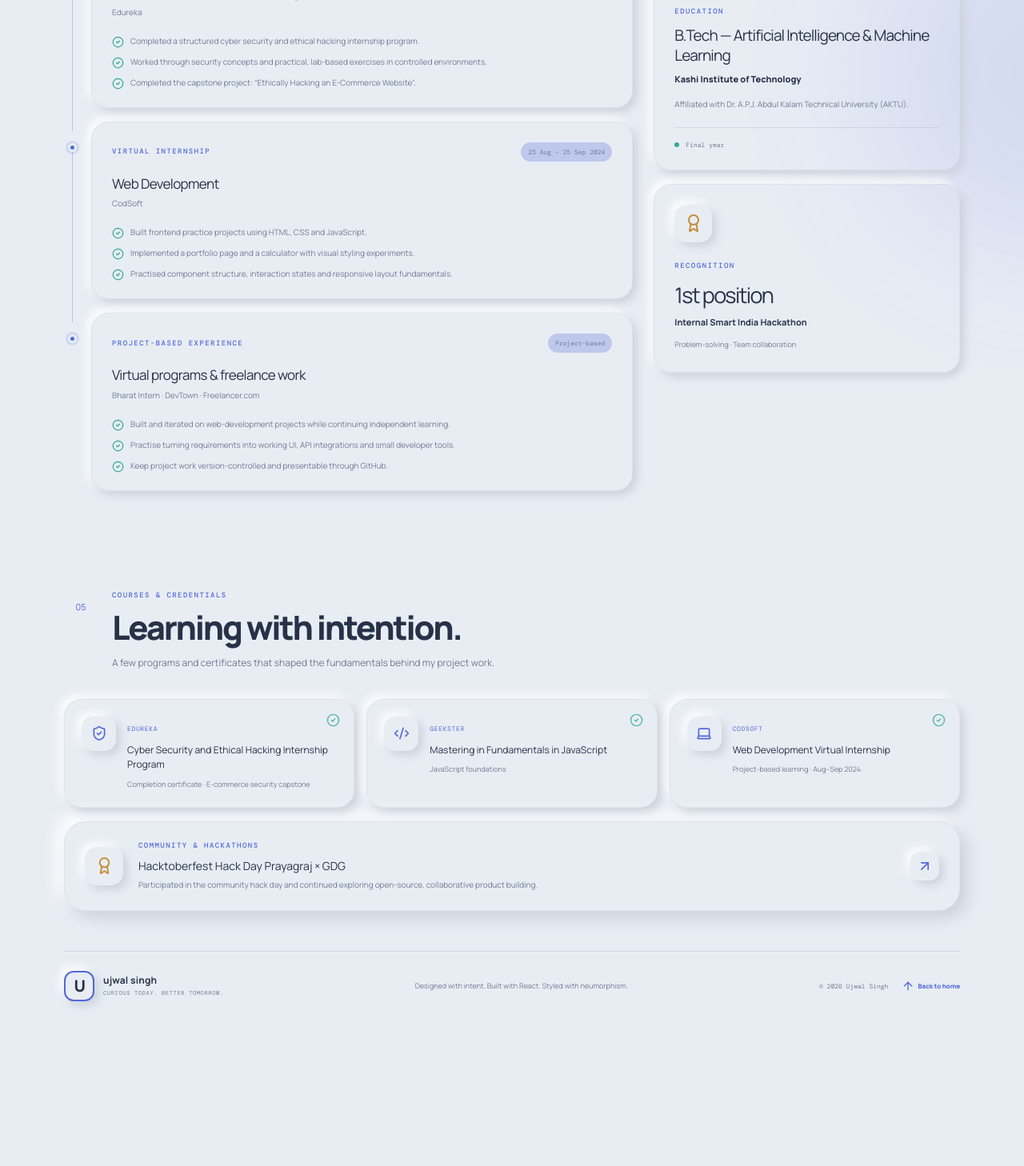
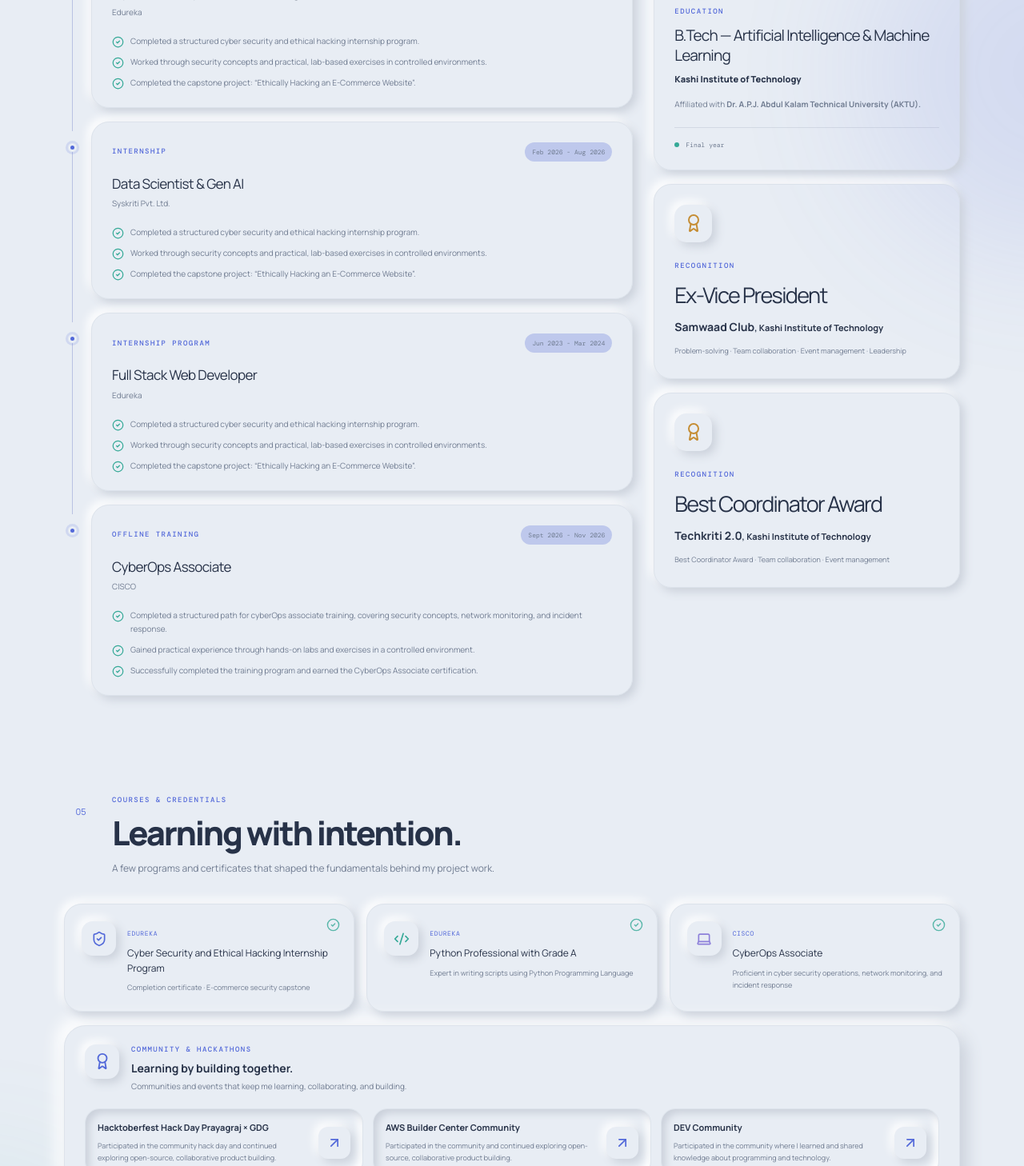
Before and after one commit to coderujwal3/Portfolio, a React (Vite) app: page /experience in a window 1280 px wide. Shown: the part 400-1858 px from the top of the page at 80% size. Before the commit the page ends 1683 px from the top, so only its background shows below. Built offline with nearby package versions, Linux system fonts and the light colour scheme.

Commit message:
Updated: Experience Page

```diff
--- a/src/components/sections/CredentialsSection.jsx
+++ b/src/components/sections/CredentialsSection.jsx
@@ -1,28 +1,128 @@
-import { ArrowUpRight, Award, CheckCircle2 } from 'lucide-react';
-import { credentials } from '../../data/portfolio.js';
-import NeoCard from '../ui/NeoCard.jsx';
-import SectionHeading from '../ui/SectionHeading.jsx';
+import { ArrowUpRight, Award, CheckCircle2 } from "lucide-react";
+import { credentials } from "../../data/portfolio.js";
+import NeoCard from "../ui/NeoCard.jsx";
+import SectionHeading from "../ui/SectionHeading.jsx";
 
 export default function CredentialsSection() {
   return (
-    <section className="relative z-[1] mx-auto w-[min(1120px,calc(100%-72px))] pt-[74px] pb-[50px] max-[1000px]:w-[min(100%-54px,900px)] max-[720px]:w-[calc(100%-36px)] max-[720px]:pt-[54px] max-[720px]:pb-[35px] max-[420px]:w-[calc(100%-28px)]">
-      <SectionHeading index="05" eyebrow="COURSES & CREDENTIALS" title="Learning with intention." description="A few programs and certificates that shaped the fundamentals behind my project work." />
+    <section className="relative z-1 mx-auto w-[min(1120px,calc(100%-72px))] pt-[74px] pb-[50px] max-[1000px]:w-[min(100%-54px,900px)] max-[720px]:w-[calc(100%-36px)] max-[720px]:pt-[54px] max-[720px]:pb-[35px] max-[420px]:w-[calc(100%-28px)]">
+      <SectionHeading
+        index="05"
+        eyebrow="COURSES & CREDENTIALS"
+        title="Learning with intention."
+        description="A few programs and certificates that shaped the fundamentals behind my project work."
+      />
       <div className="grid grid-cols-[repeat(3,minmax(0,1fr))] gap-[15px] max-[1000px]:grid-cols-1">
         {credentials.map((credential, index) => {
           const Icon = credential.icon;
           return (
-            <NeoCard className="relative flex items-start gap-[14px] p-[21px] max-[1000px]:min-h-[104px] max-[720px]:p-[18px]" key={credential.name}>
-              <div className={`grid h-[43px] w-[43px] shrink-0 place-items-center rounded-[14px] text-[var(--accent)] shadow-[var(--shadow-soft)] ${index === 1 ? 'text-[#35a997]' : ''} ${index === 2 ? 'text-[#8d80da]' : ''}`}><Icon size={20} /></div>
-              <div><span className="font-dm-mono text-[8px] uppercase tracking-[0.08em] text-[var(--accent)]">{credential.issuer}</span><h3 className="mt-[9px] mb-[7px] text-[12px] leading-[1.55]">{credential.name}</h3><p className="m-0 text-[9px] leading-[1.7] text-[var(--muted)]">{credential.note}</p></div>
-              <span className="absolute top-[17px] right-[17px] text-[#35a997] opacity-80"><CheckCircle2 size={17} /></span>
+            <NeoCard
+              className="relative flex items-start gap-[14px] p-[21px] max-[1000px]:min-h-[104px] max-[720px]:p-[18px]"
+              key={credential.name}
+            >
+              <div
+                className={`grid h-10.75 w-10.75 shrink-0 place-items-center rounded-[14px] text-(--accent) shadow-(--shadow-soft) ${index === 1 ? "text-[#35a997]" : ""} ${index === 2 ? "text-[#8d80da]" : ""}`}
+              >
+                <Icon size={20} />
+              </div>
+              <div>
+                <span className="font-dm-mono text-[8px] uppercase tracking-[0.08em] text-(--accent)">
+                  {credential.issuer}
+                </span>
+                <h3 className="mt-1.75 mb-1.75 text-[12px] leading-[1.55]">
+                  {credential.name}
+                </h3>
+                <p className="m-0 text-[9px] leading-[1.7] text-(--muted)">
+                  {credential.note}
+                </p>
+              </div>
+              <span className="absolute top-4.25 right-4.25 text-[#35a997] opacity-80">
+                <CheckCircle2 size={17} />
+              </span>
             </NeoCard>
           );
         })}
       </div>
-      <div className="mt-[17px] grid grid-cols-[auto_minmax(0,1fr)_auto] items-center gap-[19px] rounded-[27px] border border-[color-mix(in_srgb,var(--surface)_50%,var(--line))] bg-[var(--surface)] p-[23px_25px] shadow-[var(--shadow-out)] max-[720px]:grid-cols-[auto_minmax(0,1fr)] max-[720px]:gap-[14px] max-[720px]:p-[19px]">
-        <div className="grid h-12 w-12 place-items-center rounded-[15px] text-[#c58d34] shadow-[var(--shadow-soft)]"><Award size={23} /></div>
-        <div><p className="m-0 font-dm-mono text-[9px] font-medium uppercase tracking-[0.16em] text-[var(--accent)]">COMMUNITY & HACKATHONS</p><h3 className="mt-[7px] mb-[5px] text-[14px]">Hacktoberfest Hack Day Prayagraj × GDG</h3><p className="m-0 text-[10px] leading-[1.7] text-[var(--muted)]">Participated in the community hack day and continued exploring open-source, collaborative product building.</p></div>
-        <a className="grid h-9 w-9 place-items-center rounded-xl text-[var(--accent)] shadow-[var(--shadow-soft)] max-[720px]:col-start-2 max-[720px]:justify-self-start" href="https://github.com/coderujwal3/GDG-x-CMP---MLH-Hackday" target="_blank" rel="noreferrer" aria-label="View ScamSentry AI hackday repository"><ArrowUpRight size={20} /></a>
+      <div className="mt-4.25 rounded-[27px] border border-[color-mix(in_srgb,var(--surface)_50%,var(--line))] bg-(--surface) p-[23px_25px] shadow-(--shadow-out) max-[720px]:p-4.75">
+        <div className="flex items-start gap-3.75">
+          <span className="grid h-10.75 w-10.75 shrink-0 place-items-center rounded-[14px] text-(--accent) shadow-(--shadow-soft)">
+            <Award size={22} />
+          </span>
+          <div className="min-w-0">
+            <p className="m-0 font-dm-mono text-[9px] font-medium uppercase tracking-[0.16em] text-(--accent)">
+              COMMUNITY & HACKATHONS
+            </p>
+            <h3 className="mt-1.5 mb-1 text-[14px] font-bold">
+              Learning by building together.
+            </h3>
+            <p className="m-0 text-[10px] leading-[1.7] text-(--muted)">
+              Communities and events that keep me learning, collaborating, and
+              building.
+            </p>
+          </div>
+        </div>
+        <div className="mt-4.75 grid grid-cols-3 gap-3 max-[900px]:grid-cols-1">
+          <div className="flex min-w-0 items-center justify-between gap-3 rounded-[18px] border border-[color-mix(in_srgb,var(--surface)_50%,var(--line))] p-3.75 shadow-(--shadow-in)">
+            <div className="min-w-0">
+              <h4 className="m-0 text-[11px] font-bold leading-normal">
+                Hacktoberfest Hack Day Prayagraj &times; GDG
+              </h4>
+              <p className="mb-0 mt-1.5 text-[9px] leading-[1.7] text-(--muted)">
+                Participated in the community hack day and continued exploring
+                open-source, collaborative product building.
+              </p>
+            </div>
+            <a
+              className="grid h-10 w-10 shrink-0 place-items-center rounded-xl text-(--accent) shadow-(--shadow-soft) transition hover:shadow-(--shadow-out) focus-visible:outline-2 focus-visible:outline-offset-2 focus-visible:outline-(--accent)"
+              href="https://github.com/coderujwal3/GDG-x-CMP---MLH-Hackday"
+              target="_blank"
+              rel="noreferrer"
+              aria-label="View ScamSentry AI hackday repository"
+            >
+              <ArrowUpRight size={20} />
+            </a>
+          </div>
+          <div className="flex min-w-0 items-center justify-between gap-3 rounded-[18px] border border-[color-mix(in_srgb,var(--surface)_50%,var(--line))] p-[15px] shadow-(--shadow-in)">
+            <div className="min-w-0">
+              <h4 className="m-0 text-[11px] font-bold leading-[1.5]">
+                AWS Builder Center Community
+              </h4>
+              <p className="mb-0 mt-1.5 text-[9px] leading-[1.7] text-(--muted)">
+                Participated in the community and continued exploring
+                open-source, collaborative product building.
+              </p>
+            </div>
+            <a
+              className="grid h-10 w-10 shrink-0 place-items-center rounded-xl text-(--accent) shadow-(--shadow-soft) transition hover:shadow-(--shadow-out) focus-visible:outline-2 focus-visible:outline-offset-2 focus-visible:outline-(--accent)"
+              href="https://builder.aws.com/community/@ujwalsingh"
+              target="_blank"
+              rel="noreferrer"
+              aria-label="View my AWS Builder Center profile"
+            >
+              <ArrowUpRight size={20} />
+            </a>
+          </div>
+          <div className="flex min-w-0 items-center justify-between gap-3 rounded-[18px] border border-[color-mix(in_srgb,var(--surface)_50%,var(--line))] p-[15px] shadow-(--shadow-in)">
+            <div className="min-w-0">
+              <h4 className="m-0 text-[11px] font-bold leading-[1.5]">
+                DEV Community
+              </h4>
+              <p className="mb-0 mt-1.5 text-[9px] leading-[1.7] text-(--muted)">
+                Participated in the community where I learned and shared
+                knowledge about programming and technology.
+              </p>
+            </div>
+            <a
+              className="grid h-10 w-10 shrink-0 place-items-center rounded-xl text-(--accent) shadow-(--shadow-soft) transition hover:shadow-(--shadow-out) focus-visible:outline-2 focus-visible:outline-offset-2 focus-visible:outline-(--accent)"
+              href="https://dev.to/ujwalsingh"
+              target="_blank"
+              rel="noreferrer"
+              aria-label="View my DEV community profile"
+            >
+              <ArrowUpRight size={20} />
+            </a>
+          </div>
+        </div>
       </div>
     </section>
   );
--- a/src/components/sections/ExperienceSection.jsx
+++ b/src/components/sections/ExperienceSection.jsx
@@ -1,39 +1,127 @@
-import { motion } from 'framer-motion';
-import { Award, CheckCircle2, GraduationCap } from 'lucide-react';
-import { experience } from '../../data/portfolio.js';
-import NeoCard from '../ui/NeoCard.jsx';
-import SectionHeading from '../ui/SectionHeading.jsx';
+import { motion } from "framer-motion";
+import { Award, CheckCircle2, GraduationCap } from "lucide-react";
+import { experience } from "../../data/portfolio.js";
+import NeoCard from "../ui/NeoCard.jsx";
+import SectionHeading from "../ui/SectionHeading.jsx";
 
 export default function ExperienceSection() {
   return (
-    <section className="relative z-[1] mx-auto w-[min(1120px,calc(100%-72px))] pt-[74px] pb-[50px] max-[1000px]:w-[min(100%-54px,900px)] max-[720px]:w-[calc(100%-36px)] max-[720px]:pt-[54px] max-[720px]:pb-[35px] max-[420px]:w-[calc(100%-28px)]">
-      <SectionHeading index="03" eyebrow="LEARNING IN THE REAL WORLD" title="Experience that compounds." description="Structured programs, project work, and hands-on experimentation—each one building a stronger engineering foundation." />
+    <section className="relative z-[1] mx-auto w-[min(1120px,calc(100%-72px))] pt-18.5 pb-12.5 max-[1000px]:w-[min(100%-54px,900px)] max-[720px]:w-[calc(100%-36px)] max-[720px]:pt-[54px] max-[720px]:pb-[35px] max-[420px]:w-[calc(100%-28px)]">
+      <SectionHeading
+        index="03"
+        eyebrow="LEARNING IN THE REAL WORLD"
+        title="Experience that compounds."
+        description="Structured programs, project work, and hands-on experimentation—each one building a stronger engineering foundation."
+      />
       <div className="grid grid-cols-[1.45fr_0.78fr] items-start gap-[26px] max-[720px]:grid-cols-1 max-[720px]:gap-[18px]">
         <div className="flex flex-col gap-[17px]">
           {experience.map((item, index) => (
-            <motion.article className="grid grid-cols-[21px_minmax(0,1fr)] gap-[13px]" key={item.title} initial={{ opacity: 0, x: -12 }} whileInView={{ opacity: 1, x: 0 }} viewport={{ once: true, amount: 0.2 }} transition={{ delay: index * 0.08 }}>
-              <div className="relative flex justify-center"><span className="z-[1] mt-[27px] h-[11px] w-[11px] rounded-full border-[3px] border-[var(--surface)] bg-[var(--accent)] shadow-[0_0_0_3px_color-mix(in_srgb,var(--accent)_16%,transparent)]" />{index < experience.length - 1 && <span className="absolute top-[38px] bottom-[-29px] w-px bg-[color-mix(in_srgb,var(--accent)_20%,var(--line))]" />}</div>
+            <motion.article
+              className="grid grid-cols-[21px_minmax(0,1fr)] gap-[13px]"
+              key={item.title}
+              initial={{ opacity: 0, x: -12 }}
+              whileInView={{ opacity: 1, x: 0 }}
+              viewport={{ once: true, amount: 0.2 }}
+              transition={{ delay: index * 0.08 }}
+            >
+              <div className="relative flex justify-center">
+                <span className="z-[1] mt-[27px] h-[11px] w-[11px] rounded-full border-[3px] border-[var(--surface)] bg-[var(--accent)] shadow-[0_0_0_3px_color-mix(in_srgb,var(--accent)_16%,transparent)]" />
+                {index < experience.length - 1 && (
+                  <span className="absolute top-[38px] bottom-[-29px] w-px bg-[color-mix(in_srgb,var(--accent)_20%,var(--line))]" />
+                )}
+              </div>
               <NeoCard className="px-[25px] pt-[25px] pb-[22px]">
-                <div className="flex flex-wrap items-center justify-between gap-3"><span className="m-0 font-dm-mono text-[9px] font-medium uppercase tracking-[0.16em] text-[var(--accent)]">{item.kind}</span><span className="rounded-[99px] bg-[color-mix(in_srgb,var(--surface)_72%,var(--accent))] px-[9px] py-[6px] font-dm-mono text-[8px] text-[var(--muted)]">{item.date}</span></div>
-                <h3 className="mt-[15px] mb-[5px] text-[17px] tracking-[-0.035em]">{item.title}</h3><p className="m-0 text-[10px] text-[var(--muted)]">{item.org}</p>
-                <ul className="mt-5 mb-0 grid list-none gap-[9px] p-0">{item.points.map((point) => <li className="flex items-start gap-2 text-[10px] leading-[1.7] text-[var(--muted)]" key={point}><CheckCircle2 className="mt-0.5 shrink-0 text-[#35a997]" size={15} /> <span>{point}</span></li>)}</ul>
+                <div className="flex flex-wrap items-center justify-between gap-3">
+                  <span className="m-0 font-dm-mono text-[9px] font-medium uppercase tracking-[0.16em] text-[var(--accent)]">
+                    {item.kind}
+                  </span>
+                  <span className="rounded-[99px] bg-[color-mix(in_srgb,var(--surface)_72%,var(--accent))] px-[9px] py-[6px] font-dm-mono text-[8px] text-[var(--muted)]">
+                    {item.date}
+                  </span>
+                </div>
+                <h3 className="mt-[15px] mb-[5px] text-[17px] tracking-[-0.035em]">
+                  {item.title}
+                </h3>
+                <p className="m-0 text-[10px] text-[var(--muted)]">
+                  {item.org}
+                </p>
+                <ul className="mt-5 mb-0 grid list-none gap-[9px] p-0">
+                  {item.points.map((point) => (
+                    <li
+                      className="flex items-start gap-2 text-[10px] leading-[1.7] text-[var(--muted)]"
+                      key={point}
+                    >
+                      <CheckCircle2
+                        className="mt-0.5 shrink-0 text-[#35a997]"
+                        size={15}
+                      />{" "}
+                      <span>{point}</span>
+                    </li>
+                  ))}
+                </ul>
               </NeoCard>
             </motion.article>
           ))}
         </div>
-        <aside className="flex flex-col gap-[17px] max-[720px]:grid max-[720px]:grid-cols-2 max-[420px]:grid-cols-1">
-          <NeoCard className="p-[25px] max-[720px]:px-[17px] max-[720px]:py-5">
-            <span className="mb-[23px] grid h-[47px] w-[47px] place-items-center rounded-[15px] text-[var(--accent)] shadow-[var(--shadow-soft)] max-[720px]:mb-[18px] max-[720px]:h-10 max-[720px]:w-10"><GraduationCap size={24} /></span>
-            <p className="m-0 font-dm-mono text-[9px] font-medium uppercase tracking-[0.16em] text-[var(--accent)]">EDUCATION</p><h3 className="mt-[10px] mb-2 text-[19px] leading-[1.35] tracking-[-0.045em] max-[720px]:text-base">B.Tech — Artificial Intelligence & Machine Learning</h3>
-            <p className="mt-0 mb-[13px] text-[11px] font-extrabold">Kashi Institute of Technology</p>
-            <p className="m-0 text-[10px] leading-[1.8] text-[var(--muted)]">Affiliated with Dr. A.P.J. Abdul Kalam Technical University (AKTU).</p>
-            <div className="mt-5 flex items-center gap-2 border-t border-[var(--line)] pt-[15px] font-dm-mono text-[8px] text-[var(--muted)]"><span className="h-[6px] w-[6px] rounded-full bg-[#35a997]" /> <span>Final year</span></div>
+        <aside className="flex flex-col gap-4.25 max-[720px]:grid max-[720px]:grid-cols-2 max-[420px]:grid-cols-1">
+          <NeoCard className="p-6.25 max-[720px]:px-4.25 max-[720px]:py-5">
+            <span className="mb-5.75 grid h-11.75 w-11.75 place-items-center rounded-[15px] text-(--accent) shadow-(--shadow-soft) max-[720px]:mb-4.5 max-[720px]:h-10 max-[720px]:w-10">
+              <GraduationCap size={24} />
+            </span>
+            <p className="m-0 font-dm-mono text-[9px] font-medium uppercase tracking-[0.16em] text-(--accent)">
+              EDUCATION
+            </p>
+            <h3 className="mt-2.5 mb-2 text-[19px] leading-[1.35] tracking-[-0.045em] max-[720px]:text-base">
+              B.Tech — Artificial Intelligence & Machine Learning
+            </h3>
+            <p className="mt-0 mb-3.25 text-[11px] font-extrabold">
+              Kashi Institute of Technology
+            </p>
+            <p className="m-0 text-[10px] leading-[1.8] text-(--muted)">
+              Affiliated with <strong>Dr. A.P.J. Abdul Kalam Technical University
+              (AKTU).</strong>
+            </p>
+            <div className="mt-5 flex items-center gap-2 border-t border-(--line) pt-3.75 font-dm-mono text-[8px] text-(--muted)">
+              <span className="h-1.5 w-1.5 rounded-full bg-[#35a997]" />{" "}
+              <span>Final year</span>
+            </div>
           </NeoCard>
-          <NeoCard className="p-[25px] max-[720px]:px-[17px] max-[720px]:py-5">
-            <span className="mb-[23px] grid h-[47px] w-[47px] place-items-center rounded-[15px] text-[#c58d34] shadow-[var(--shadow-soft)] max-[720px]:mb-[18px] max-[720px]:h-10 max-[720px]:w-10"><Award size={24} /></span>
-            <p className="m-0 font-dm-mono text-[9px] font-medium uppercase tracking-[0.16em] text-[var(--accent)]">RECOGNITION</p><h3 className="mt-[10px] mb-[5px] text-[27px] tracking-[-0.06em] max-[720px]:text-[23px]">1st position</h3>
-            <p className="m-0 text-[11px] font-bold">Internal Smart India Hackathon</p>
-            <span className="mt-[13px] inline-block text-[9px] text-[var(--muted)]">Problem-solving · Team collaboration</span>
+
+          {/* Recognition part */}
+          <NeoCard className="p-6.25 max-[720px]:px-4.25 max-[720px]:py-5">
+            <span className="mb-5.75 grid h-11.75 w-11.75 place-items-center rounded-[15px] text-[#c58d34] shadow-(--shadow-soft) max-[720px]:mb-4.5 max-[720px]:h-10 max-[720px]:w-10">
+              <Award size={24} />
+            </span>
+            <p className="m-0 font-dm-mono text-[9px] font-medium uppercase tracking-[0.16em] text-(--accent)">
+              RECOGNITION
+            </p>
+            <h3 className="mt-2.5 mb-2 text-[27px] tracking-[-0.06em] max-[720px]:text-[23px]">
+              Ex-Vice President
+            </h3>
+            <p className="m-0 text-[11px] font-bold">
+              <span className="text-[14px]">Samwaad Club</span>, Kashi Institute of Technology
+            </p>
+            <span className="mt-3.25 inline-block text-[9px] text-(--muted)">
+              Problem-solving · Team collaboration · Event management · Leadership
+            </span>
+          </NeoCard>
+
+          <NeoCard className="p-6.25 max-[720px]:px-4.25 max-[720px]:py-5">
+            <span className="mb-5.75 grid h-11.75 w-11.75 place-items-center rounded-[15px] text-[#c58d34] shadow-(--shadow-soft) max-[720px]:mb-4.5 max-[720px]:h-10 max-[720px]:w-10">
+              <Award size={24} />
+            </span>
+            <p className="m-0 font-dm-mono text-[9px] font-medium uppercase tracking-[0.16em] text-(--accent)">
+              RECOGNITION
+            </p>
+            <h3 className="mt-2.5 mb-2 text-[27px] tracking-[-0.06em] max-[720px]:text-[23px]">
+              Best Coordinator Award
+            </h3>
+            <p className="m-0 text-[11px] font-bold">
+              <span className="text-[14px]">Techkriti 2.0</span>, Kashi Institute of Technology
+            </p>
+            <span className="mt-3.25 inline-block text-[9px] text-(--muted)">
+              Best Coordinator Award · Team collaboration · Event management
+            </span>
           </NeoCard>
         </aside>
       </div>
--- a/src/components/ui/CertificateCarousel.jsx
+++ b/src/components/ui/CertificateCarousel.jsx
@@ -29,6 +29,7 @@ const certificateTitles = {
   "THM-AOC-2025": "THM AOC 2025 Certificate",
   "Techkriti2.0_BestCorrdinator": "Techkriti 2.0 · Best Coordinator",
   banarasgiri_4_0: "Banarasgiri 4.0 · Volunteer",
+  CyberOps_Associate_certificate: "CyberOps Associate Certificate",
 };
 
 const certificates = Object.entries(certificateFiles)
--- a/src/data/portfolio.js
+++ b/src/data/portfolio.js
@@ -26,7 +26,7 @@ export const projects = [
     number: '01', category: 'AI + SECURITY', title: 'ScamSentry AI',
     description: 'A Python CLI that inspects suspicious text and URLs using deterministic signals, explains social-engineering indicators, validates AI interpretations, and assigns an explainable risk band.',
     tags: ['Python', 'Security', 'LLM output validation', 'CLI'],
-    url: 'https://github.com/coderujwal3/GDG-x-CMP---MLH-Hackday',
+    url: 'https://github.com/coderujwal3/ScamSentry-AI',
     icon: ScanSearch, featured: true, status: 'Hackday build',
   },
   {
@@ -65,7 +65,7 @@ export const projects = [
 
 export const experience = [
   {
-    kind: 'INTERNSHIP PROGRAM', title: 'Cyber Security & Ethical Hacking', org: 'Edureka', date: 'Completed',
+    kind: 'INTERNSHIP PROGRAM', title: 'Cyber Security & Ethical Hacking', org: 'Edureka', date: 'Mar 2025 - Aug 2025',
     points: [
       'Completed a structured cyber security and ethical hacking internship program.',
       'Worked through security concepts and practical, lab-based exercises in controlled environments.',
@@ -73,25 +73,33 @@ export const experience = [
     ],
   },
   {
-    kind: 'VIRTUAL INTERNSHIP', title: 'Web Development', org: 'CodSoft', date: '25 Aug – 25 Sep 2024',
+    kind: 'INTERNSHIP', title: 'Data Scientist & Gen AI', org: 'Syskriti Pvt. Ltd.', date: 'Feb 2026 - Aug 2026',
     points: [
-      'Built frontend practice projects using HTML, CSS and JavaScript.',
-      'Implemented a portfolio page and a calculator with visual styling experiments.',
-      'Practised component structure, interaction states and responsive layout fundamentals.',
+      'Completed a structured cyber security and ethical hacking internship program.',
+      'Worked through security concepts and practical, lab-based exercises in controlled environments.',
+      'Completed the capstone project: “Ethically Hacking an E-Commerce Website”.',
     ],
   },
   {
-    kind: 'PROJECT-BASED EXPERIENCE', title: 'Virtual programs & freelance work', org: 'Bharat Intern · DevTown · Freelancer.com', date: 'Project-based',
+    kind: 'INTERNSHIP PROGRAM', title: 'Full Stack Web Developer', org: 'Edureka', date: 'Jun 2023 - Mar 2024',
     points: [
-      'Built and iterated on web-development projects while continuing independent learning.',
-      'Practise turning requirements into working UI, API integrations and small developer tools.',
-      'Keep project work version-controlled and presentable through GitHub.',
+      'Completed a structured cyber security and ethical hacking internship program.',
+      'Worked through security concepts and practical, lab-based exercises in controlled environments.',
+      'Completed the capstone project: “Ethically Hacking an E-Commerce Website”.',
+    ],
+  },
+  {
+    kind: 'Offline Training', title: 'CyberOps Associate', org: 'CISCO', date: 'Sept 2026 - Nov 2026',
+    points: [
+      "Completed a structured path for cyberOps associate training, covering security concepts, network monitoring, and incident response.",
+      "Gained practical experience through hands-on labs and exercises in a controlled environment.",
+      "Successfully completed the training program and earned the CyberOps Associate certification.",
     ],
   },
 ];
 
 export const credentials = [
   { icon: ShieldCheck, name: 'Cyber Security and Ethical Hacking Internship Program', issuer: 'Edureka', note: 'Completion certificate · E-commerce security capstone' },
-  { icon: Code2, name: 'Mastering in Fundamentals in JavaScript', issuer: 'Geekster', note: 'JavaScript foundations' },
-  { icon: Laptop, name: 'Web Development Virtual Internship', issuer: 'CodSoft', note: 'Project-based learning · Aug–Sep 2024' },
+  { icon: Code2, name: 'Python Professional with Grade A', issuer: 'Edureka', note: 'Expert in writing scripts using Python Programming Language' },
+  { icon: Laptop, name: 'CyberOps Associate', issuer: 'CISCO', note: 'Proficient in cyber security operations, network monitoring, and incident response' },
 ];
```
Also changed, not shown: public/certificate-previews/CyberOps_Associate_certificate.jpg (added), 1 other file (tests, documents, lock files or other folders).
